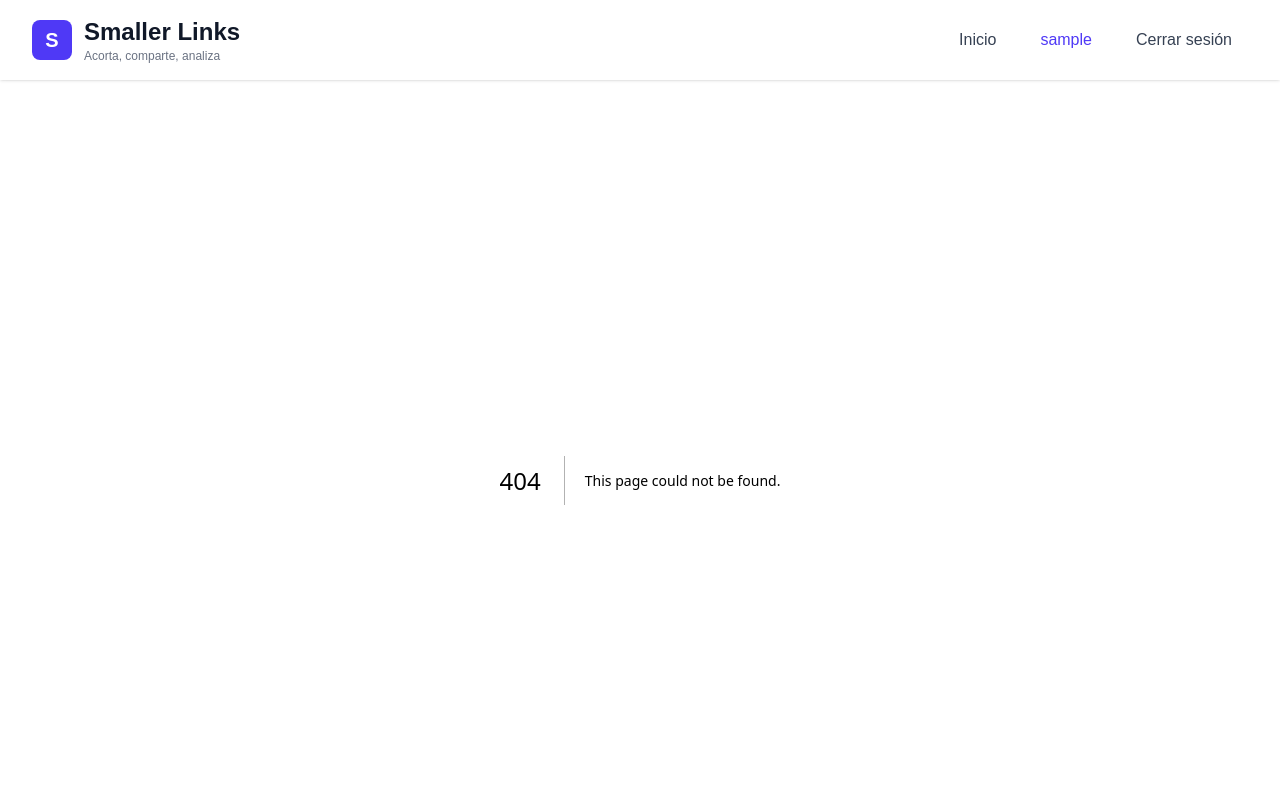
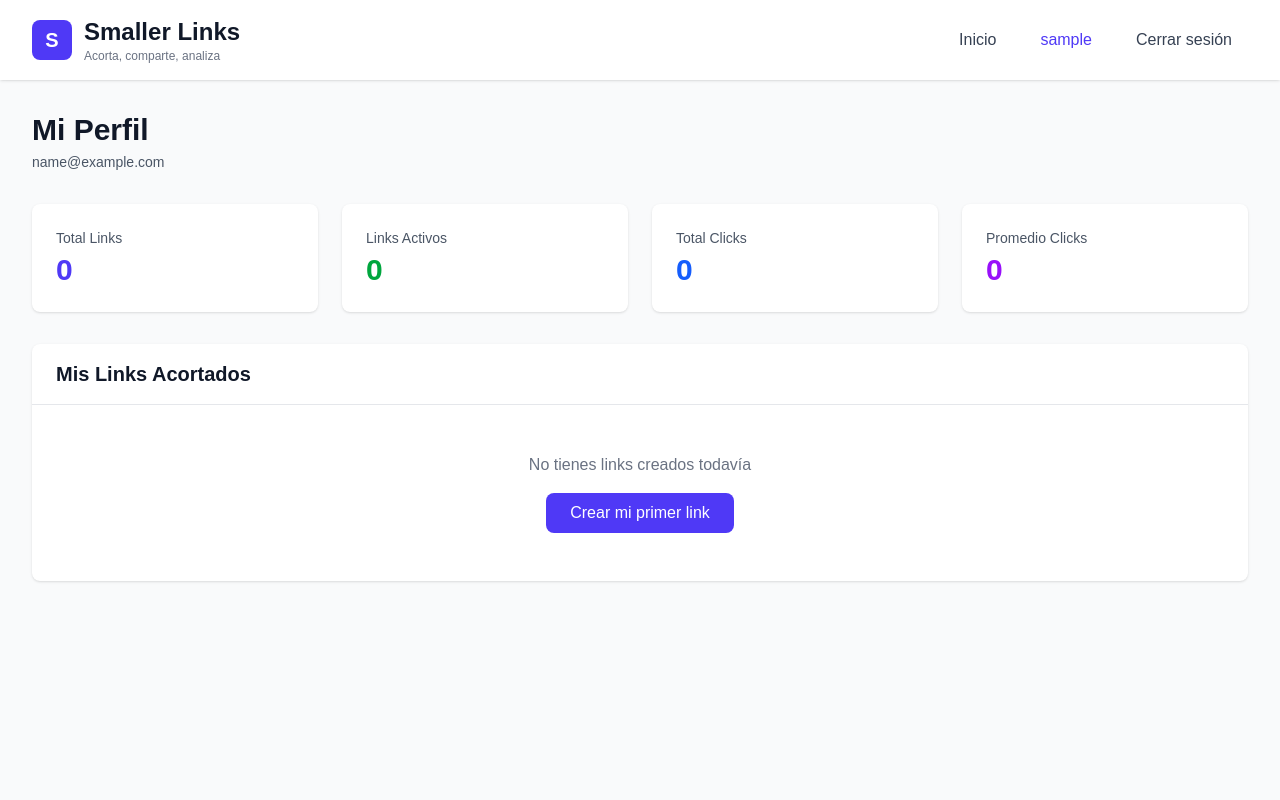
Before and after one commit to KritiusOne/smaller-frontend, a Next.js app: page /profile in a window 1280 px wide. Before the commit this address had no page. Shown: the top 800 px of the page. Built offline with nearby package versions, Linux system fonts and the light colour scheme; sample sign-in values are in the browser's storage.

Commit message:
feat: add profile page with user stats and links management

```diff
--- /dev/null
+++ b/app/profile/page.tsx
@@ -0,0 +1,183 @@
+'use client';
+
+import { useEffect, useState } from 'react';
+import { Link } from '@src/types';
+import { getLinksByUserId, getUserStats } from '@src/helpers/mocks/links';
+import { getUserById } from '@src/helpers/mocks/users';
+import { useRouter } from 'next/navigation';
+
+export default function ProfilePage() {
+  const [userId, setUserId] = useState<string | null>(null);
+  const [userName, setUserName] = useState<string>('');
+  const [userEmail, setUserEmail] = useState<string>('');
+  const [userLinks, setUserLinks] = useState<Link[]>([]);
+  const [stats, setStats] = useState({
+    totalLinks: 0,
+    activeLinks: 0,
+    totalClicks: 0,
+    averageClicksPerLink: 0,
+  });
+  const [loading, setLoading] = useState(true);
+  const router = useRouter();
+
+  useEffect(() => {
+    const id = localStorage.getItem('userId');
+    const name = localStorage.getItem('userName');
+    const email = localStorage.getItem('userEmail');
+
+    if (!id) {
+      router.push('/login');
+      return;
+    }
+
+    setUserId(id);
+    setUserName(name || '');
+    setUserEmail(email || '');
+
+    // Cargar links del usuario
+    const links = getLinksByUserId(id);
+    setUserLinks(links.sort((a: Link, b: Link) => b.createdAt.getTime() - a.createdAt.getTime()));
+
+    // Cargar estadísticas
+    const userStats = getUserStats(id);
+    setStats(userStats);
+
+    setLoading(false);
+  }, [router]);
+
+  const formatDate = (date: Date) => {
+    return new Intl.DateTimeFormat('es-ES', {
+      year: 'numeric',
+      month: 'short',
+      day: 'numeric',
+    }).format(date);
+  };
+
+  const formatNumber = (num: number) => {
+    return new Intl.NumberFormat('es-ES').format(num);
+  };
+
+  if (loading) {
+    return (
+      <div className="min-h-screen flex items-center justify-center">
+        <div className="text-center">
+          <div className="animate-spin rounded-full h-12 w-12 border-b-2 border-indigo-600 mx-auto"></div>
+          <p className="mt-4 text-gray-600">Cargando perfil...</p>
+        </div>
+      </div>
+    );
+  }
+
+  return (
+    <div className="min-h-screen bg-gray-50">
+      <div className="max-w-7xl mx-auto px-4 sm:px-6 lg:px-8 py-8">
+        {/* Encabezado de perfil */}
+        <div className="mb-8">
+          <h1 className="text-3xl font-bold text-gray-900">Mi Perfil</h1>
+          <p className="text-sm text-gray-600 mt-1">{userEmail}</p>
+        </div>
+
+        {/* Estadísticas */}
+        <div className="grid grid-cols-1 md:grid-cols-4 gap-6 mb-8">
+          <div className="bg-white rounded-lg shadow p-6">
+            <p className="text-sm text-gray-600 mb-1">Total Links</p>
+            <p className="text-3xl font-bold text-indigo-600">{stats.totalLinks}</p>
+          </div>
+          <div className="bg-white rounded-lg shadow p-6">
+            <p className="text-sm text-gray-600 mb-1">Links Activos</p>
+            <p className="text-3xl font-bold text-green-600">{stats.activeLinks}</p>
+          </div>
+          <div className="bg-white rounded-lg shadow p-6">
+            <p className="text-sm text-gray-600 mb-1">Total Clicks</p>
+            <p className="text-3xl font-bold text-blue-600">{formatNumber(stats.totalClicks)}</p>
+          </div>
+          <div className="bg-white rounded-lg shadow p-6">
+            <p className="text-sm text-gray-600 mb-1">Promedio Clicks</p>
+            <p className="text-3xl font-bold text-purple-600">{formatNumber(stats.averageClicksPerLink)}</p>
+          </div>
+        </div>
+
+        {/* Lista de Links */}
+        <div className="bg-white rounded-lg shadow">
+          <div className="px-6 py-4 border-b border-gray-200">
+            <h2 className="text-xl font-semibold text-gray-900">Mis Links Acortados</h2>
+          </div>
+
+          {userLinks.length === 0 ? (
+            <div className="p-12 text-center">
+              <p className="text-gray-500">No tienes links creados todavía</p>
+              <button className="mt-4 px-6 py-2 bg-indigo-600 text-white rounded-lg hover:bg-indigo-700 transition">
+                Crear mi primer link
+              </button>
+            </div>
+          ) : (
+            <div className="divide-y divide-gray-200">
+              {userLinks.map((link) => (
+                <div key={link.id} className="p-6 hover:bg-gray-50 transition">
+                  <div className="flex items-start justify-between">
+                    <div className="flex-1">
+                      <div className="flex items-center gap-3 mb-2">
+                        <h3 className="text-lg font-semibold text-gray-900">
+                          {link.title || 'Sin título'}
+                        </h3>
+                        {link.isActive ? (
+                          <span className="px-2 py-1 text-xs font-semibold bg-green-100 text-green-800 rounded-full">
+                            Activo
+                          </span>
+                        ) : (
+                          <span className="px-2 py-1 text-xs font-semibold bg-gray-100 text-gray-800 rounded-full">
+                            Inactivo
+                          </span>
+                        )}
+                      </div>
+
+                      {link.description && (
+                        <p className="text-sm text-gray-600 mb-3">{link.description}</p>
+                      )}
+
+                      <div className="flex items-center gap-4 text-sm">
+                        <div>
+                          <span className="text-gray-500">Short URL: </span>
+                          <a
+                            href={link.shortUrl}
+                            target="_blank"
+                            rel="noopener noreferrer"
+                            className="text-indigo-600 hover:text-indigo-700 font-medium"
+                          >
+                            {link.shortUrl}
+                          </a>
+                        </div>
+                      </div>
+
+                      <div className="mt-2 text-xs text-gray-500">
+                        <span>Original: </span>
+                        <a
+                          href={link.originalUrl}
+                          target="_blank"
+                          rel="noopener noreferrer"
+                          className="text-gray-600 hover:text-gray-800 break-all"
+                        >
+                          {link.originalUrl}
+                        </a>
+                      </div>
+                    </div>
+
+                    <div className="ml-6 text-right">
+                      <div className="text-2xl font-bold text-indigo-600">
+                        {formatNumber(link.clicks)}
+                      </div>
+                      <div className="text-xs text-gray-500">clicks</div>
+                      <div className="mt-2 text-xs text-gray-400">
+                        {formatDate(link.createdAt)}
+                      </div>
+                    </div>
+                  </div>
+                </div>
+              ))}
+            </div>
+          )}
+        </div>
+      </div>
+    </div>
+  );
+}
```
